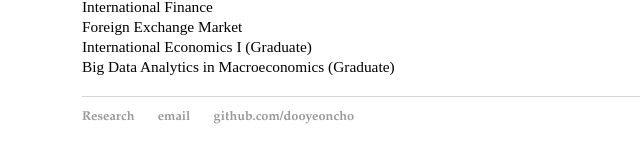
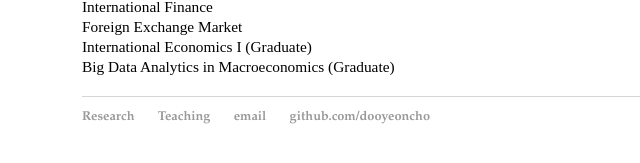
Before and after one commit to dooyeoncho/dooyeoncho.github.io, a Jekyll site: the page built from index.html, in a window 1280 px wide. Shown: the part 428-591 px from the top of the page, without its empty margins (110-750 px from the left). Built offline with Jekyll 4.4.1, drawn with Linux system fonts in a browser that asks for light colours.

Commit message:
Update default.html

```diff
--- a/_layouts/default.html
+++ b/_layouts/default.html
@@ -19,6 +19,7 @@
 			<footer>
     		<ul>
 			<li><a href="/pages/research.html" target="_blank"> Research</a></li>
+			<li><a href="/pages/teaching.html" target="_blank"> Teaching</a></li>
         		<li><a href="mailto:dooyeoncho@skku.edu">email</a></li>
         		<li><a href="https://github.com/dooyeoncho">github.com/dooyeoncho</a></li>
 			</ul>
```
